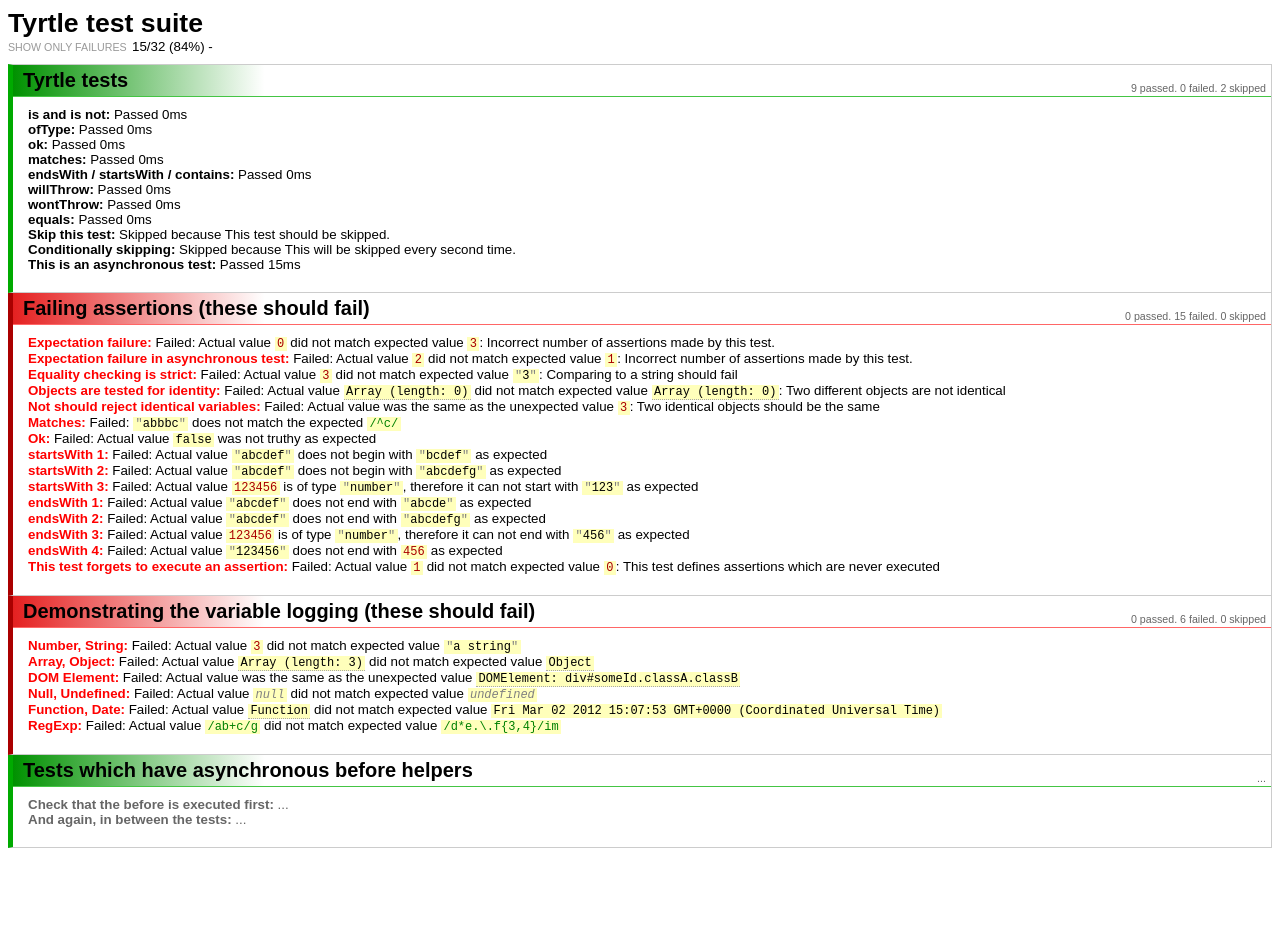
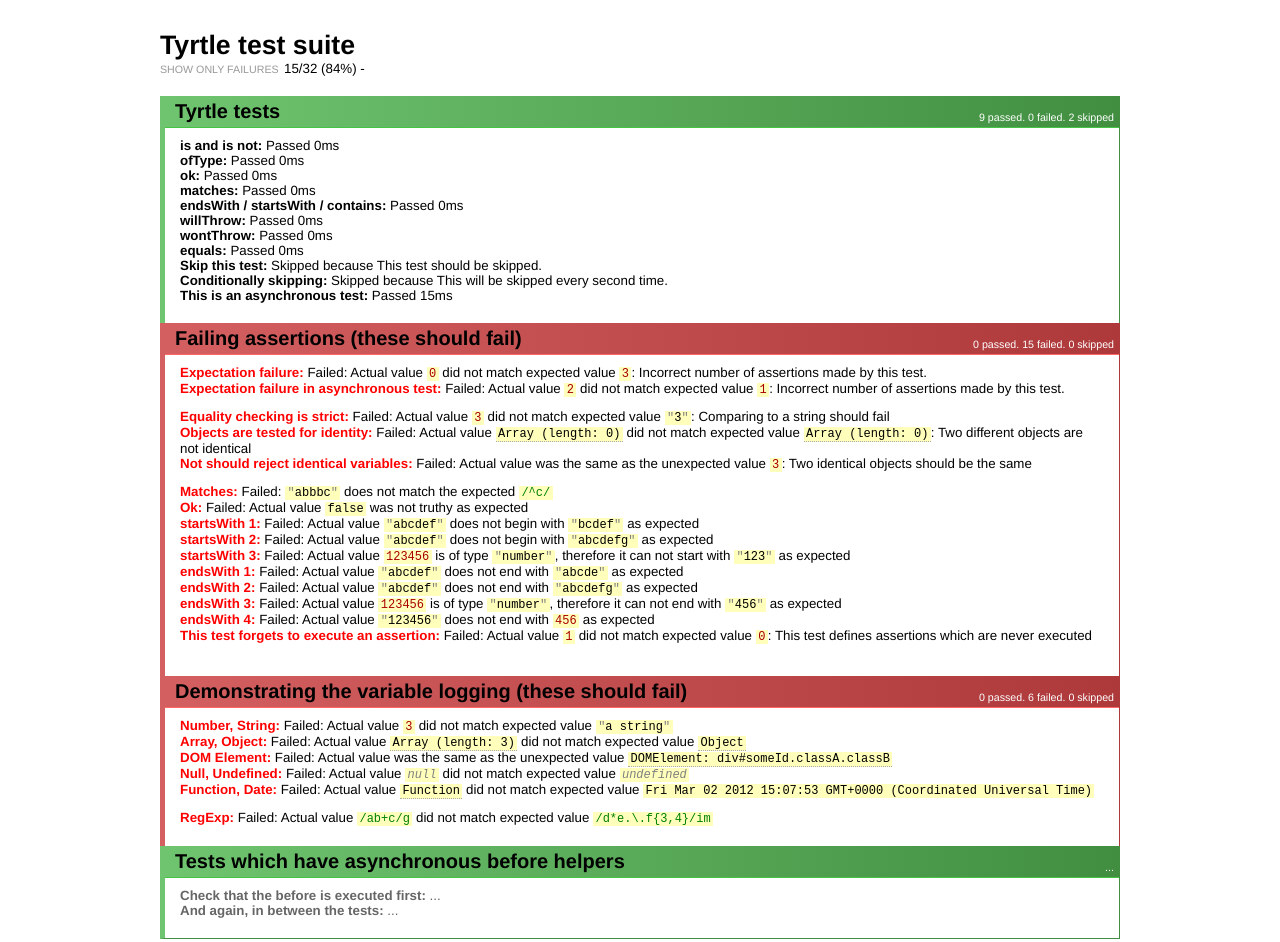
Before and after one commit to spadgos/tyrtle, a website: page demo/demo.html in a window 1280 px wide. Before the commit the page ends 856 px from the top, so only its background shows below. Drawn offline with Linux system fonts and the light colour scheme.

Commit message:
differnt gradients and a max-width

```diff
--- a/tyrtle.css
+++ b/tyrtle.css
@@ -1,9 +1,16 @@
 body {
   background: white;
   color: black;
-  font-family: Arial, Helvetica, sans-serif;
+  font-family: "Helvetica Neue", Helvetica, Arial, sans-serif;
   font-size: 10pt;
 }
+
+#tyrtle {
+  margin: 30px auto;
+  max-width: 960px;
+  width: 95%;
+}
+
 h1 {
   margin: 0;
 }
@@ -15,7 +22,7 @@ a:hover {
   color: #f90;
 }
 .tools {
-  margin-bottom: 10px;
+  margin-bottom: 20px;
 }
 .tools a {
   text-decoration: none;
@@ -34,18 +41,26 @@ h2 > a:hover {
 }
 .mod {
   clear: both;
-  border: 1px solid #ccc;
-  border-left-width: 5px;
+  border-left: 5px solid transparent;
+  border-right: 1px solid transparent;
   position: relative;
 }
 .mod + .mod {
   border-top: 0;
 }
 .mod.pass {
-  border-left-color: #0a0;
+  border-left-color: #6FC46F;
+  border-right-color: #418E41;
+}
+.mod.pass:last-child {
+  border-bottom: 1px solid #418E41;
 }
 .mod.fail {
-  border-left-color: #a00;
+  border-left-color: #D35F61;
+  border-right-color: #AD393B;
+}
+.mod.fail:last-child {
+  border-bottom: 1px solid #AD393B;
 }
 .mod > h2 {
   margin: 0;
@@ -53,32 +68,28 @@ h2 > a:hover {
   border-bottom: 1px solid;
 }
 .mod.pass > h2 {
-  border-color: #44c544; /* Old browsers */
-  background: #009100;
-  background: -moz-linear-gradient(left, #009100 0%, #ffffff 20%); /* FF3.6+ */
-  background: -webkit-gradient(linear, left top, right top, color-stop(0%,#009100), color-stop(20%,#ffffff)); /* Chrome,Safari4+ */
-  background: -webkit-linear-gradient(left, #009100 0%,#ffffff 20%); /* Chrome10+,Safari5.1+ */
-  background: -o-linear-gradient(left, #009100 0%,#ffffff 20%); /* Opera 11.10+ */
-  background: -ms-linear-gradient(left, #009100 0%,#ffffff 20%); /* IE10+ */
-  background: linear-gradient(left, #009100 0%,#ffffff 20%); /* W3C */
-  filter: progid:DXImageTransform.Microsoft.gradient( startColorstr='#009100', endColorstr='#ffffff',GradientType=1 ); /* IE6-9 */
+  border-color: #44c544;
+  background: #62BA62;
+  background: -moz-linear-gradient(left, #6FC46F 0%, #418E41 100%);
+  background: -webkit-linear-gradient(left, #6FC46F 0%,#418E41 100%);
+  background: -o-linear-gradient(left, #6FC46F 0%,#418E41 100%);
+  background: -ms-linear-gradient(left, #6FC46F 0%,#418E41 100%);
+  background: linear-gradient(left, #6FC46F 0%,#418E41 100%);
 }
 .mod.fail > h2 {
   border-color: #f66;
- background: #e52020; /* Old browsers */
-background: -moz-linear-gradient(left, #e52020 0%, #ffffff 20%); /* FF3.6+ */
-background: -webkit-gradient(linear, left top, right top, color-stop(0%,#e52020), color-stop(20%,#ffffff)); /* Chrome,Safari4+ */
-background: -webkit-linear-gradient(left, #e52020 0%,#ffffff 20%); /* Chrome10+,Safari5.1+ */
-background: -o-linear-gradient(left, #e52020 0%,#ffffff 20%); /* Opera 11.10+ */
-background: -ms-linear-gradient(left, #e52020 0%,#ffffff 20%); /* IE10+ */
-background: linear-gradient(left, #e52020 0%,#ffffff 20%); /* W3C */
-filter: progid:DXImageTransform.Microsoft.gradient( startColorstr='#e52020', endColorstr='#ffffff',GradientType=1 ); /* IE6-9 */
+  background: #D35F61;
+  background: -moz-linear-gradient(left, #D35F61 0%, #AD393B 100%);
+  background: -webkit-linear-gradient(left, #D35F61 0%,#AD393B 100%);
+  background: -o-linear-gradient(left, #D35F61 0%,#AD393B 100%);
+  background: -ms-linear-gradient(left, #D35F61 0%,#AD393B 100%);
+  background: linear-gradient(left, #D35F61 0%,#AD393B 100%);
 }
 .modinfo {
   position: absolute;
-  top: 1.3em;
+  top: 1.1em;
   right: 0;
-  color: #666;
+  color: #fff;
   font-size: 80%;
   padding: 3px 5px;
 }
```
